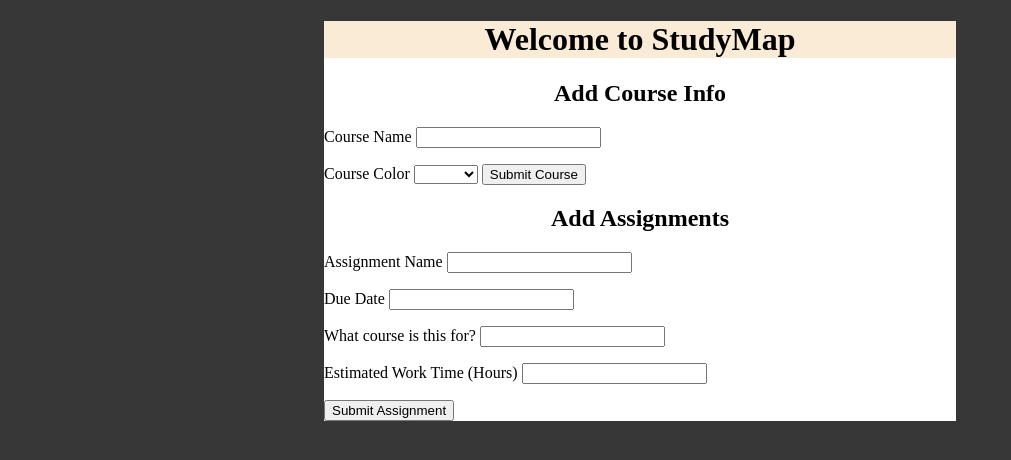
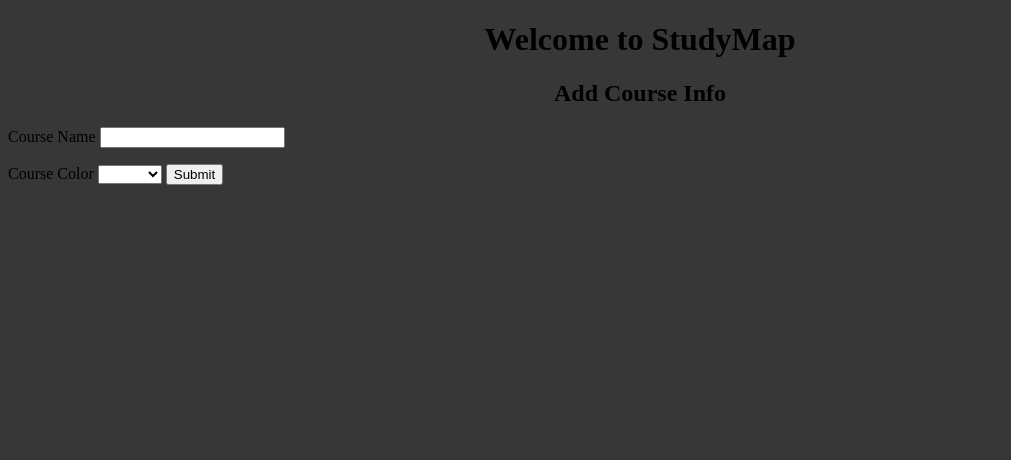
Before and after one commit to sharonday/StudyMap, a Flask app: template templates/course.html in a window 1280 px wide. Shown: the top 460 px of the page, without its empty margins (0-1011 px from the left). Run offline with Flask 2, Linux system fonts and the light colour scheme; the template is opened without the code that fills it, so the values that code supplies are empty.

Commit message:
Add files via upload
"tested form with JS"

```diff
--- a/templates/course.html
+++ b/templates/course.html
@@ -1,25 +1,24 @@
 <!DOCTYPE html>
 
-<html>
+<html class = "course-background">
 <head>
     <meta charset="UTF-8">
     <meta name="viewport" content="width=device-width, initial-scale=1.0">
     <meta http-equiv="X-UA-Compatible" content="ie=edge">
-    <link href="../static/style.css" type = "text/css" rel="stylesheet"/>
-    <script src="script.js"></script>
+    <link href="../static/style.css" rel="stylesheet">
     <title>StudyMap</title>
 </head>
 
 
 <body>
-    <main class = "mid">
-        <header class = "top">
-        <h1>Welcome to StudyMap</h1>
+    <main class = "mid-column">
+        <header class = "top-heading-course">
+        <h1 class = "center-headings-course">Welcome to StudyMap</h1>
 
         </header>
         <div id = "add">
-            <h2>Add Course Info</h2>
-            <form id = "course" action= "/add-course/" method = "POST">
+            <h2 class = "center-headings-course">Add Course Info</h2>
+            <form id = "course" action = "/add-course/" method = "POST">
 
             <p>
                 <label>Course Name</label>
@@ -27,7 +26,7 @@
             </p>
             <p>
                 <label>Course Color</label>
-                <select name = "dropdown">
+                <select name = "course_colors">
                     <Option value = "white"></Option>
                     <Option value = "red" name = "red">red</Option>
                     <Option value = "blue" name = "blue">blue</Option>
@@ -36,31 +35,30 @@
                     <Option value = "purple" name = "purple">purple</Option>
                     <Option value = "black" name = "black">black</Option>
                 </select>
-                <button type="button">Submit Course</button>
+                <input type="submit" name="submit" value="Submit">
             </p>
             </form>
 
-            <h2>Add Assignments</h2>
-            <form action ="/add_assignment/" method = "POST">
-                <p>
+            <script>
 
-                    <label>Assignment Name</label>
-                    <input type = "text" name = "hwname">
-                </p>
-                <p>
-                    <label>Due Date</label>
-                    <input type = "text" name = "hwdate">
-                </p>
-                    <label>What course is this for?</label>
-                    <input type = "text" name = "hwcourse">
-                <p>
-                    <label>Estimated Work Time (Hours)</label>
-                    <input type = "text" name = "hours">
-                </p>
-                <p>
-                    <button type="button">Submit Assignment</button>
-                </p>
-            </form>
+                function displayinfo(){
+
+
+                            var form = document.getElementById('course');
+                            let name = form.elements['course1'];
+                            let color = form.elements['course_colors'];
+                            let coursename = name.value;
+                            let colorval = color.value;
+
+                            alert("you entered course : " + coursename + " with color " + colorval);
+
+                }
+                window.onload = () =>{
+
+                        document.getElementById("course").addEventListener('click', displayinfo);
+
+                }
+            </script>
         </div>
     </main>
 </body>
```
